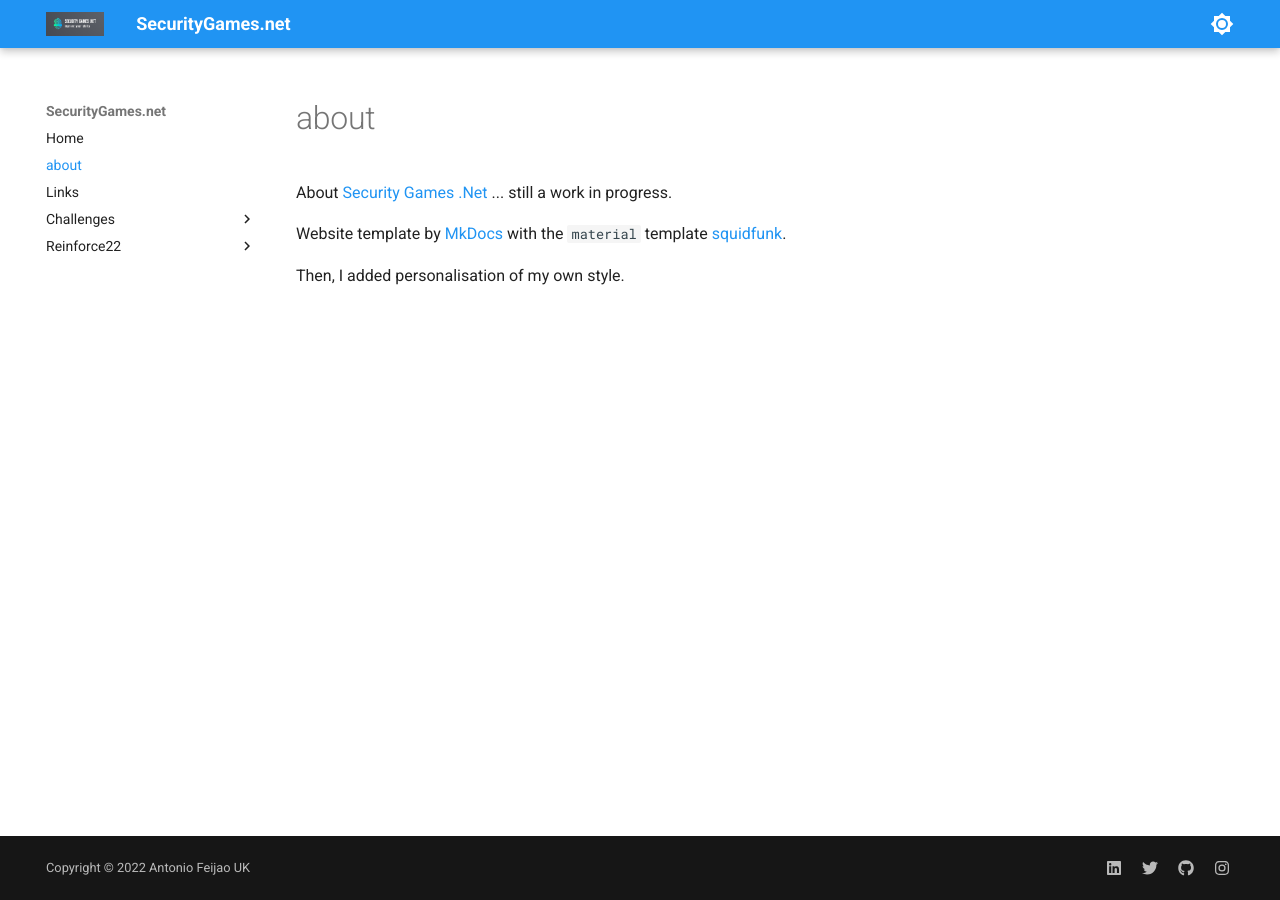
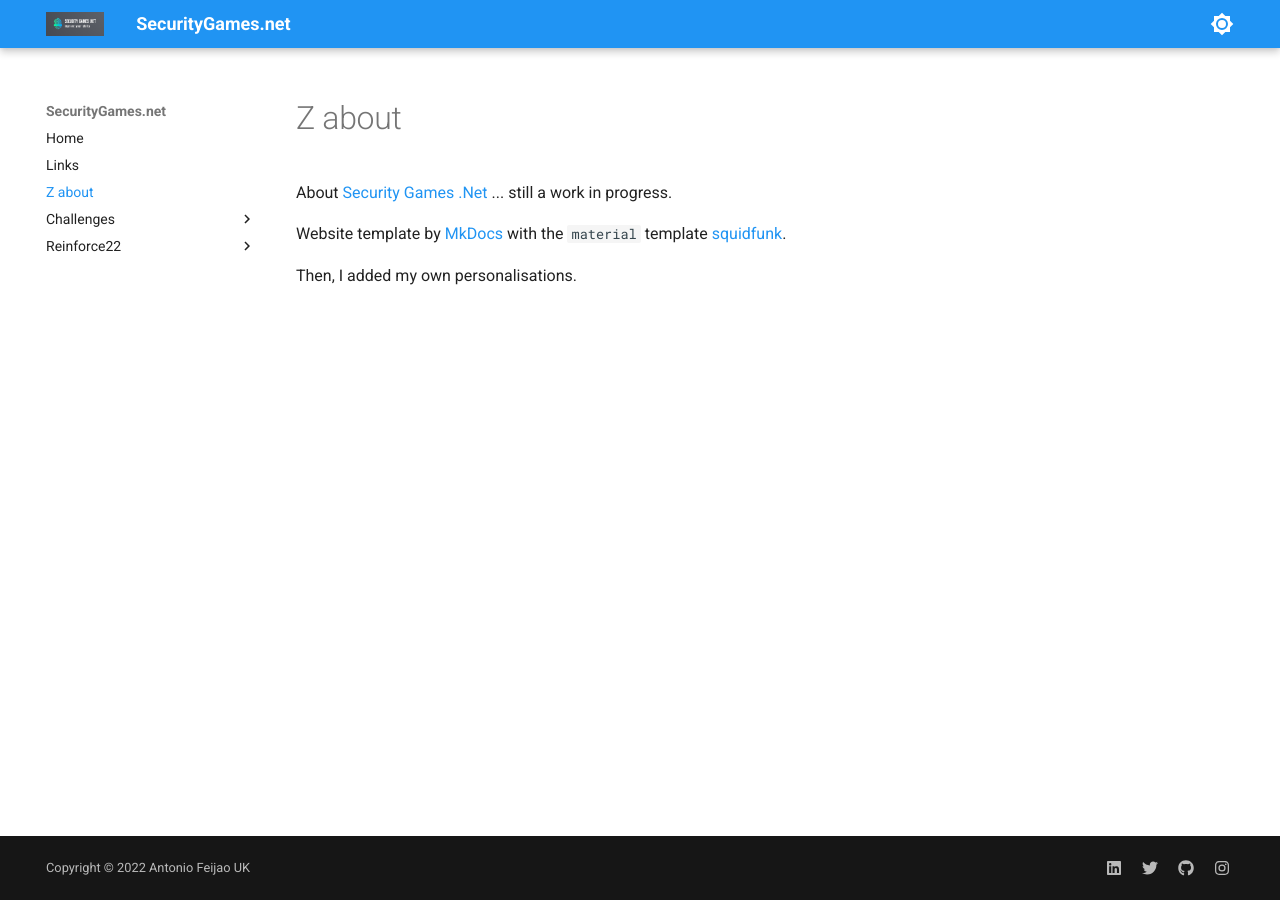
Before and after one commit to AntonioFeijaoUK/www-securitygames-net, an MkDocs documentation site: the page built from docs/z_about.md, in a window 1280 px wide. Built offline with MkDocs 1.6.1 and Material for MkDocs 9.7.7, drawn with Linux system fonts in a browser that asks for light colours.

Commit message:
Update and rename _about.md to z_about.md

```diff
--- a/docs/_about.md
+++ b/docs/z_about.md
@@ -1,8 +1,5 @@
-# about
-
 About [Security Games .Net](https://www.securitygames.net/) ... still a work in progress.
-
 
 Website template by [MkDocs](https://www.mkdocs.org/) with the `material` template [squidfunk](https://squidfunk.github.io/mkdocs-material/).
 
-Then, I added personalisation of my own style.
+Then, I added my own personalisations.
```
